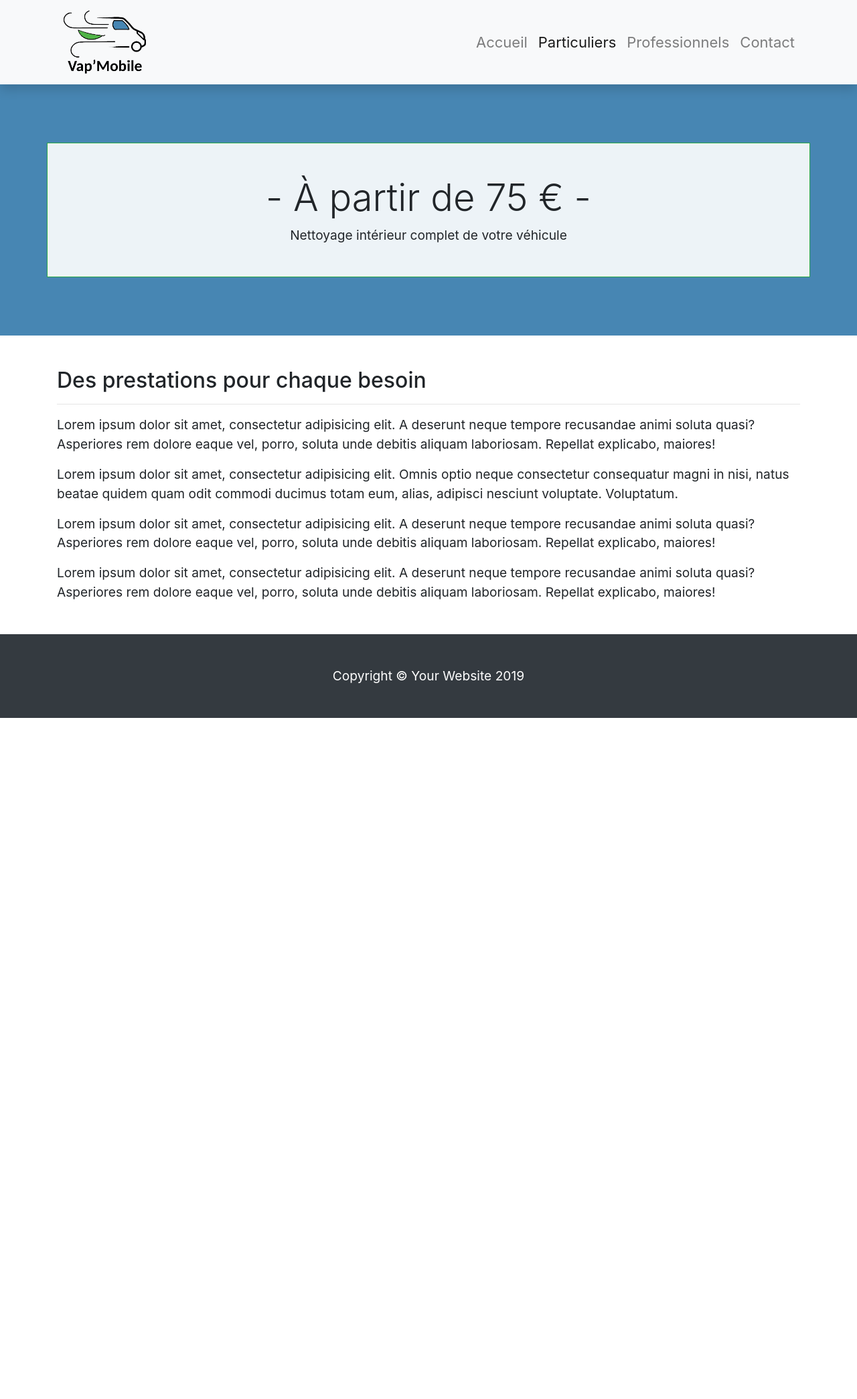
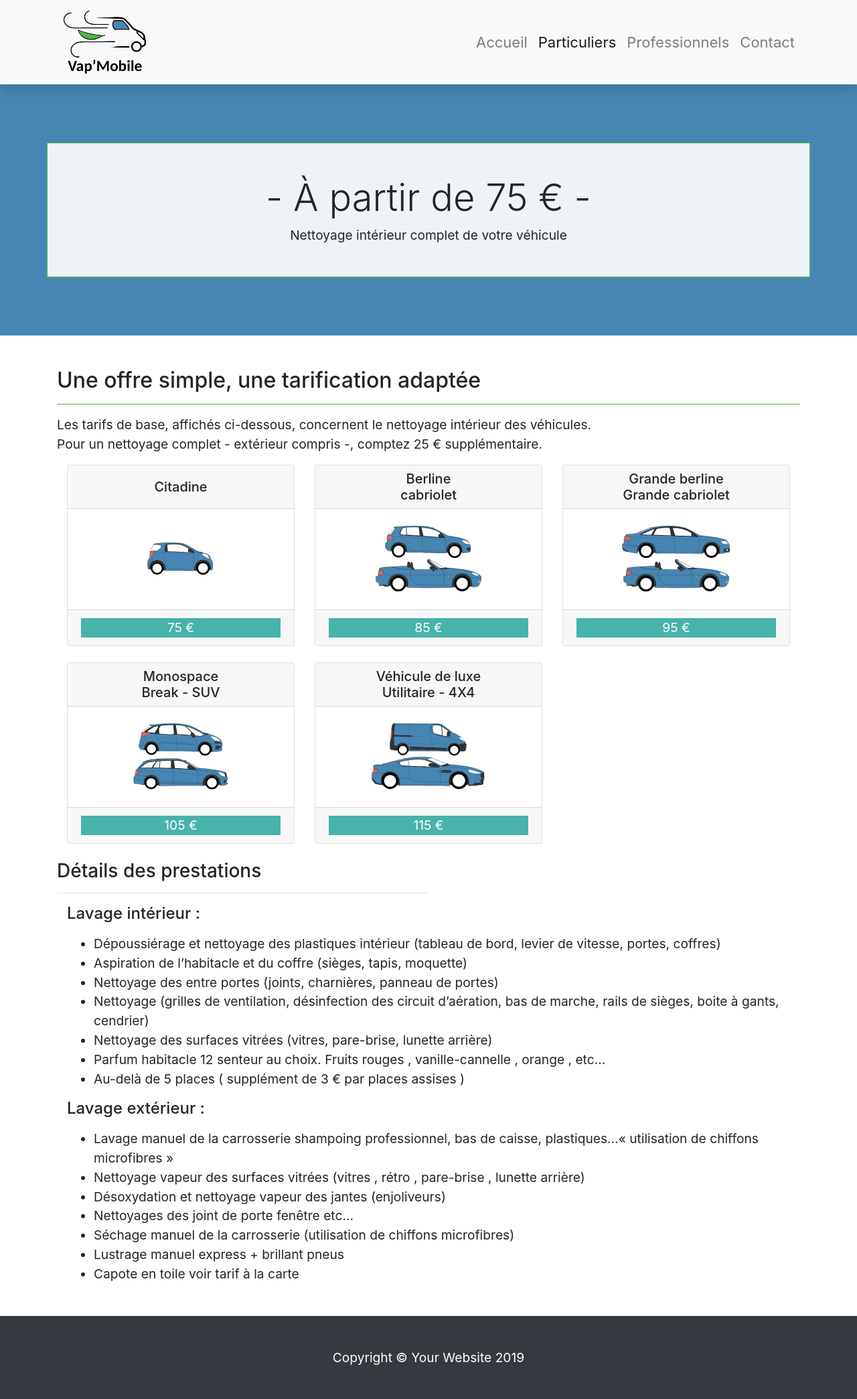
Before and after one commit to l-Aeden-l/vap-mobile, a Jekyll site: the page built from _pages/individual.html, in a window 1280 px wide. Shown: the whole page at 67% size. Built offline with Jekyll 4.4.1, drawn with Linux system fonts in a browser that asks for light colours; before the commit the page ends 1072 px from its top, so only the background shows below that.

Commit message:
Ajout informations page particuliers

```diff
--- /dev/null
+++ b/_data/individual.yml
@@ -0,0 +1,66 @@
+title: "Une offre simple, une tarification adaptée"
+
+header:
+  title: "- À partir de 75 € -"
+  subtitle: Nettoyage intérieur complet de votre véhicule
+
+introduction: |
+  Les tarifs de base, affichés ci-dessous, concernent le nettoyage intérieur des véhicules.
+  Pour un nettoyage complet - extérieur compris -, comptez 25 € supplémentaire.
+
+pricing:
+  - title: "Citadine"
+    images:
+      - source: "assets/img/categories-voitures/citadine.svg"
+        alt: "Citadine"
+    price: 75
+  - title: "Berline<br>cabriolet"
+    images:
+      - source: "assets/img/categories-voitures/berline.svg"
+        alt: "Berline"
+      - source: "assets/img/categories-voitures/cabriolet.svg"
+        alt: "Cabriolet"
+    price: 85
+  - title: "Grande berline<br>Grande cabriolet"
+    images:
+      - source: "assets/img/categories-voitures/grande-berline.svg"
+        alt: "Grande berline"
+      - source: "assets/img/categories-voitures/cabriolet.svg"
+        alt: "Grande cabriolet"
+    price: 95
+  - title: "Monospace<br>Break - SUV"
+    images:
+      - source: "assets/img/categories-voitures/monospace.svg"
+        alt: "Monospace"
+      - source: "assets/img/categories-voitures/break.svg"
+        alt: "Break"
+    price: 105
+  - title: "Véhicule de luxe<br>Utilitaire - 4X4"
+    images:
+      - source: "assets/img/categories-voitures/utilitaire.svg"
+        alt: "Utilitaire"
+      - source: "assets/img/categories-voitures/coupe.svg"
+        alt: "Coupe"
+    price: 115
+
+detail:
+  title: "Détails des prestations "
+  services:
+    - title: "Lavage intérieur :"
+      description: |
+        * Dépoussiérage et nettoyage des plastiques intérieur (tableau de bord, levier de vitesse, portes, coffres)
+        * Aspiration de l’habitacle et du coffre (sièges, tapis, moquette)
+        * Nettoyage des entre portes (joints, charnières, panneau de portes)
+        * Nettoyage (grilles de ventilation, désinfection des circuit d’aération, bas de marche, rails de sièges, boite à gants, cendrier)
+        * Nettoyage des surfaces vitrées (vitres, pare-brise, lunette arrière)
+        * Parfum habitacle 12  senteur au choix. Fruits rouges  , vanille-cannelle ,  orange , etc...
+        * Au-delà de 5 places  ( supplément de   3 € par places assises )
+    - title: "Lavage extérieur :"
+      description: |
+        * Lavage manuel de la carrosserie shampoing professionnel, bas de caisse, plastiques...« utilisation de chiffons microfibres »
+        * Nettoyage vapeur des surfaces vitrées (vitres , rétro , pare-brise , lunette arrière)
+        * Désoxydation et nettoyage vapeur des jantes (enjoliveurs)
+        * Nettoyages des joint de porte fenêtre etc...
+        * Séchage manuel de la carrosserie (utilisation de chiffons microfibres)
+        * Lustrage manuel express +  brillant pneus
+        * Capote en toile voir tarif à la  carte
--- a/_includes/header.html
+++ b/_includes/header.html
@@ -4,8 +4,8 @@
   {% assign subtitle = site.data.header-info.home.subtitle %}
 {% elsif page.url == "/particuliers/" %}
   {% assign header = "service-header" %}
-  {% assign title  = site.data.header-info.individual.title %}
-  {% assign subtitle = site.data.header-info.individual.subtitle %}
+  {% assign title  = site.data.individual.header.title %}
+  {% assign subtitle = site.data.individual.header.subtitle %}
 {% elsif page.url == "/professionnels/" %}
   {% assign header = "service-header" %}
   {% assign title  = site.data.header-info.professional.title %}
--- a/_pages/individual.html
+++ b/_pages/individual.html
@@ -4,25 +4,38 @@ layout: default
 permalink: /particuliers/
 ---
 
-<h2>Des prestations pour chaque besoin</h2>
+<h2>{{ site.data.individual.title }}</h2>
 <hr />
 <p>
-  Lorem ipsum dolor sit amet, consectetur adipisicing elit. A deserunt neque
-  tempore recusandae animi soluta quasi? Asperiores rem dolore eaque vel, porro,
-  soluta unde debitis aliquam laboriosam. Repellat explicabo, maiores!
+  {{ site.data.individual.introduction | markdownify }}
 </p>
-<p>
-  Lorem ipsum dolor sit amet, consectetur adipisicing elit. Omnis optio neque
-  consectetur consequatur magni in nisi, natus beatae quidem quam odit commodi
-  ducimus totam eum, alias, adipisci nesciunt voluptate. Voluptatum.
-</p>
-<p>
-  Lorem ipsum dolor sit amet, consectetur adipisicing elit. A deserunt neque
-  tempore recusandae animi soluta quasi? Asperiores rem dolore eaque vel, porro,
-  soluta unde debitis aliquam laboriosam. Repellat explicabo, maiores!
-</p>
-<p>
-  Lorem ipsum dolor sit amet, consectetur adipisicing elit. A deserunt neque
-  tempore recusandae animi soluta quasi? Asperiores rem dolore eaque vel, porro,
-  soluta unde debitis aliquam laboriosam. Repellat explicabo, maiores!
-</p>
+<div class="container">
+  <div class="row card-group categories-voitures">
+  {% for item in site.data.individual.pricing %}
+  <div class="col-md-6 col-lg-4 mb-4">
+    <div class="card text-center">
+      <div class="card-header">
+        <h5 class="card-title d-flex justify-content-center align-items-center">{{ item.title }}</h5>
+      </div>
+      <div class="card-body d-flex flex-column justify-content-center align-items-center">
+        {% for item in item.images %}
+        <img src="{{ site.baseurl }}/{{ item.source }}" alt="{{ item.alt }}">
+        {% endfor %}
+      </div>
+      <div class="card-footer">
+        <div class="badge-info">{{ item.price }} €</div>
+      </div>
+    </div>
+  </div>
+  {% endfor %}
+  </div>
+</div>
+
+<h3>{{ site.data.individual.detail.title | markdownify }}</h3>
+<hr>
+<div class="services-detail">
+  {% for item in site.data.individual.detail.services %}
+    <h4>{{ item.title }}</h4>
+    <p>{{ item.description | markdownify }}</p>
+  {% endfor %}
+</div>
--- a/assets/css/_sass/custom.scss
+++ b/assets/css/_sass/custom.scss
@@ -1,5 +1,3 @@
-@import "bootstrap/functions";
-@import "bootstrap/variables";
 
 $blue:    #4786B3;
 $indigo:  #4750B3;
--- a/assets/css/_sass/style.scss
+++ b/assets/css/_sass/style.scss
@@ -1,3 +1,4 @@
+
 .main-header {
   height: 500px;
   background-image: url('../img/banniere-vap-mobile.jpg');
@@ -23,6 +24,15 @@
   font-size: 22px;
 }
 
+h2 + hr {
+  border-top: solid 1px $green;
+}
+h3 + hr {
+  margin-left: 0;
+  width: 50%;
+}
+
+/* Page accueil */
   #why-steam .card-body header {
     display: flex;
     justify-content: center;
@@ -42,3 +52,19 @@
   #why-steam .card-body p {
     text-align: justify;
   }
+
+/* Page particuliers */
+.categories-voitures .card-title {
+  display: block;
+  height: $h5-font-size * 2;
+  margin-bottom: 0;
+}
+.categories-voitures .card-body {
+  height: 150px;
+}
+.categories-voitures img {
+  height: 50px;
+}
+.services-detail {
+  margin-left: 15px;
+}
--- a/assets/css/main.scss
+++ b/assets/css/main.scss
@@ -12,79 +12,16 @@ $content-width: 800px;
 $on-palm: 600px;
 $on-laptop: 800px;
 
-// Use media queries like this:
-// @include media-query($on-palm) {
-//     .wrapper {
-//         padding-right: $spacing-unit / 2;
-//         padding-left: $spacing-unit / 2;
-//     }
-// }
 @mixin media-query($device) {
   @media screen and (max-width: $device) {
     @content;
   }
 }
 
-//@import "bootstrap/bootstrap/bootstrap.css";
-@import "bootstrap/functions";
-@import "bootstrap/variables";
-@import "bootstrap/mixins";
-@import "bootstrap/root";
-@import "bootstrap/reboot";
-@import "bootstrap/type";
-@import "bootstrap/images";
-@import "bootstrap/code";
-@import "bootstrap/grid";
-@import "bootstrap/tables";
-@import "bootstrap/forms";
-@import "bootstrap/buttons";
-@import "bootstrap/transitions";
-@import "bootstrap/dropdown";
-@import "bootstrap/button-group";
-@import "bootstrap/input-group";
-@import "bootstrap/custom-forms";
-@import "bootstrap/nav";
-@import "bootstrap/navbar";
-@import "bootstrap/card";
-@import "bootstrap/breadcrumb";
-@import "bootstrap/pagination";
-@import "bootstrap/badge";
-@import "bootstrap/jumbotron";
-@import "bootstrap/alert";
-@import "bootstrap/progress";
-@import "bootstrap/media";
-@import "bootstrap/list-group";
-@import "bootstrap/close";
-@import "bootstrap/toasts";
-@import "bootstrap/modal";
-@import "bootstrap/tooltip";
-@import "bootstrap/popover";
-@import "bootstrap/carousel";
-@import "bootstrap/spinners";
-@import "bootstrap/utilities";
-@import "bootstrap/print";
+@import "bootstrap/bootstrap";
+@import "custom", "style";
 
 $fa-font-path: "webfonts";
 @import "fontawesome/scss/fontawesome.scss";
 @import "fontawesome/scss/solid.scss";
 @import "fontawesome/scss/brands.scss";
-
-.user {
-  @extend %fa-icon;
-  @extend .fas;
-
-  &:before {
-    content: fa-content($fa-var-user);
-  }
-}
-
-.twitter {
-  @extend %fa-icon;
-  @extend .fab;
-
-  &:before {
-    content: fa-content($fa-var-twitter);
-  }
-}
-
-@import "style", "custom";
```
Also changed, not shown: assets/img/categories-voitures/berline.svg (added), assets/img/categories-voitures/break.svg (added), assets/img/categories-voitures/cabriolet.svg (added), assets/img/categories-voitures/citadine.svg (added), assets/img/categories-voitures/coupe.svg (added), assets/img/categories-voitures/grande-berline.svg (added), assets/img/categories-voitures/monospace.svg (added), assets/img/categories-voitures/utilitaire.svg (added).
